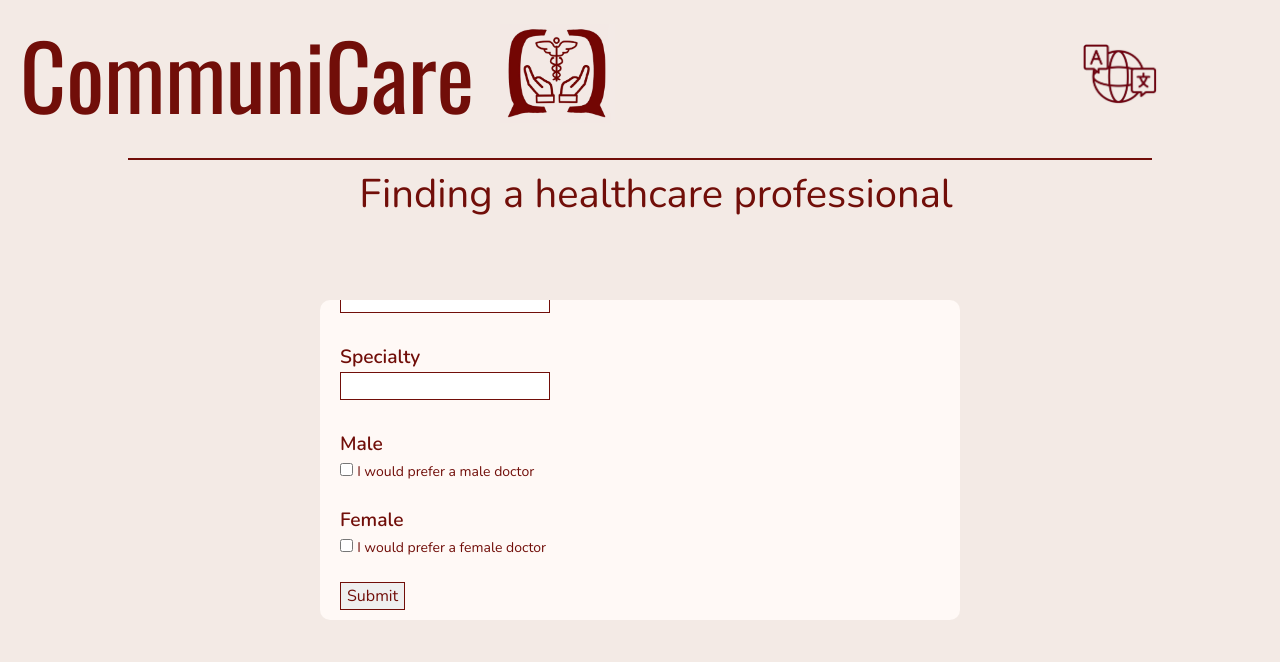
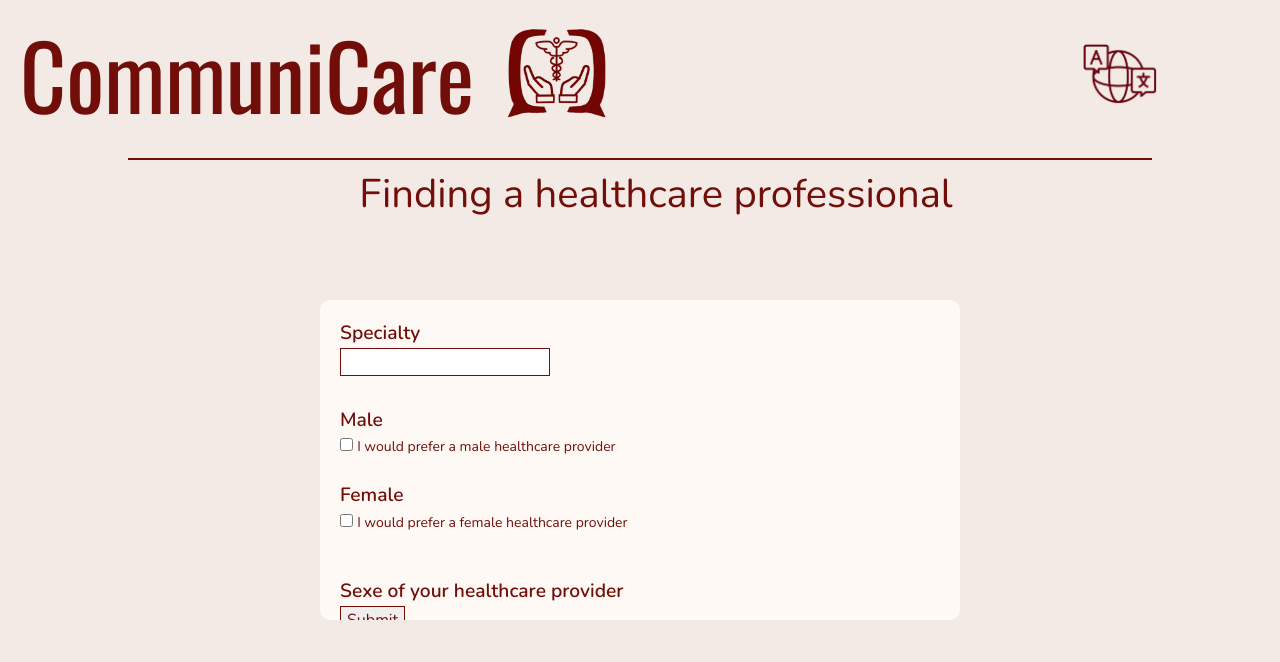
Before and after one commit to maddysiwick/CommunicareDeploy, a Django app: page /search/ in a window 1280 px wide. Shown: the top 662 px of the page. Run offline with Django 4.2, Linux system fonts and the light colour scheme; parts of the project's set-up code (start-up, migrations or seed data) failed here and were passed over; some libraries are stand-ins or nearby versions.

Commit message:
holy moly

```diff
--- a/Communicare/Filter/forms.py
+++ b/Communicare/Filter/forms.py
@@ -106,8 +106,8 @@ class SearchCrieteriaForm(forms.Form):
     distance=forms.IntegerField()
     #replace this with a multiple choice field at some point
     specialty=forms.CharField()
-    male=forms.BooleanField(help_text="I would prefer a male doctor",required=False)
-    female=forms.BooleanField(help_text="I would prefer a female doctor",required=False)
+    male=forms.BooleanField(help_text="I would prefer a male healthcare provider",required=False, label=None)
+    female=forms.BooleanField(help_text="I would prefer a female healthcare provider",required=False, label=None)
 
 
 class loginForm(forms.Form):
--- a/Communicare/Filter/templates/base.html
+++ b/Communicare/Filter/templates/base.html
@@ -377,6 +377,11 @@
         margin-bottom: 0;
        }
 
+       .mf-label {
+        margin-top: 20px;
+       }
+
+
        .help-text {
         color: #710e09;
        }
--- a/Communicare/Filter/templates/searchCriteria.html
+++ b/Communicare/Filter/templates/searchCriteria.html
@@ -16,6 +16,11 @@
                 <small class="help-text">{{ field.help_text }}</small>
         </div>
         {% endfor %}
+
+        <div class="form-field mf-label">
+            <label for="mf-label" class="label-red">Sexe of your healthcare provider</label>
+        </div>
+
         {{form.media}}
 
         <!-- <div class="form-group">
```
